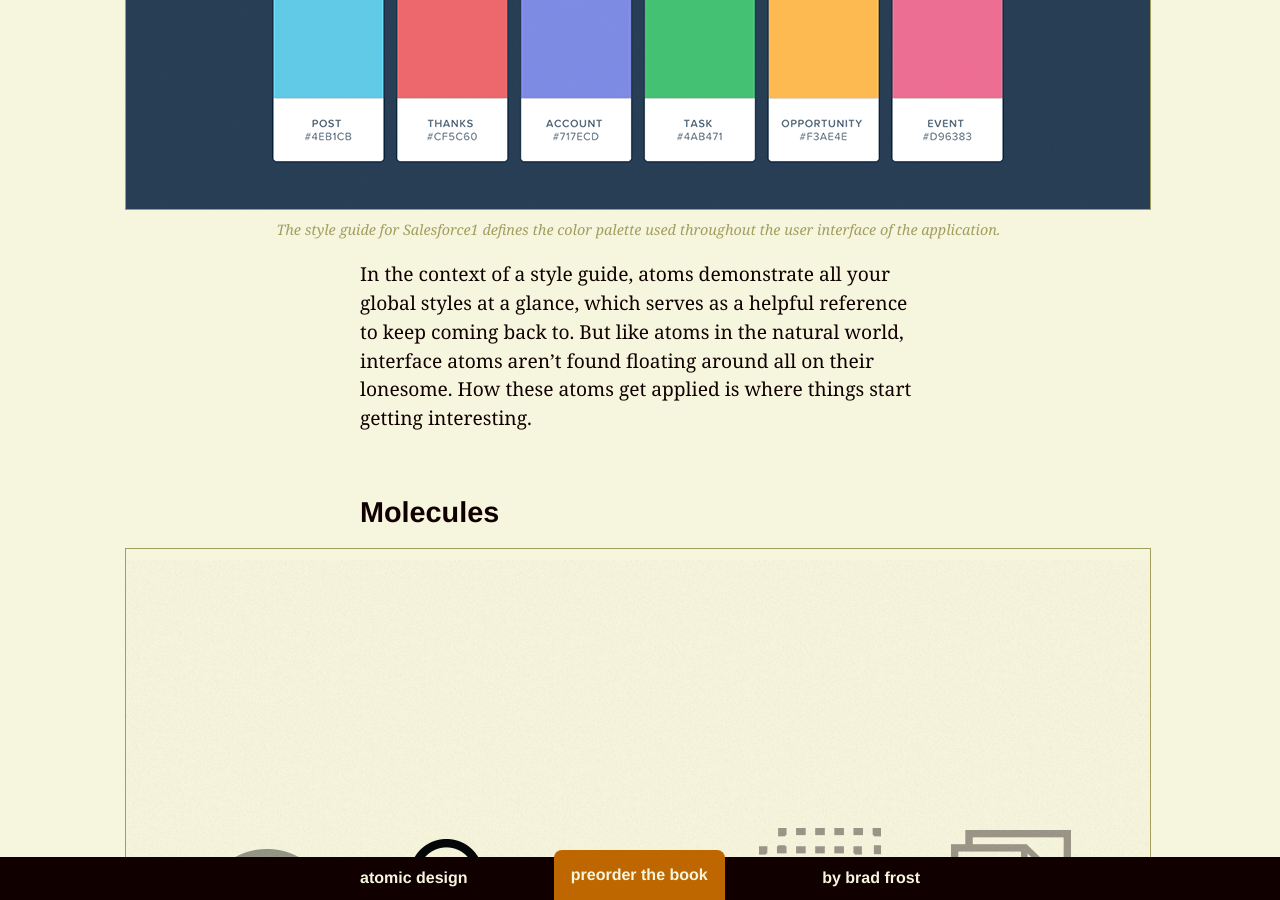
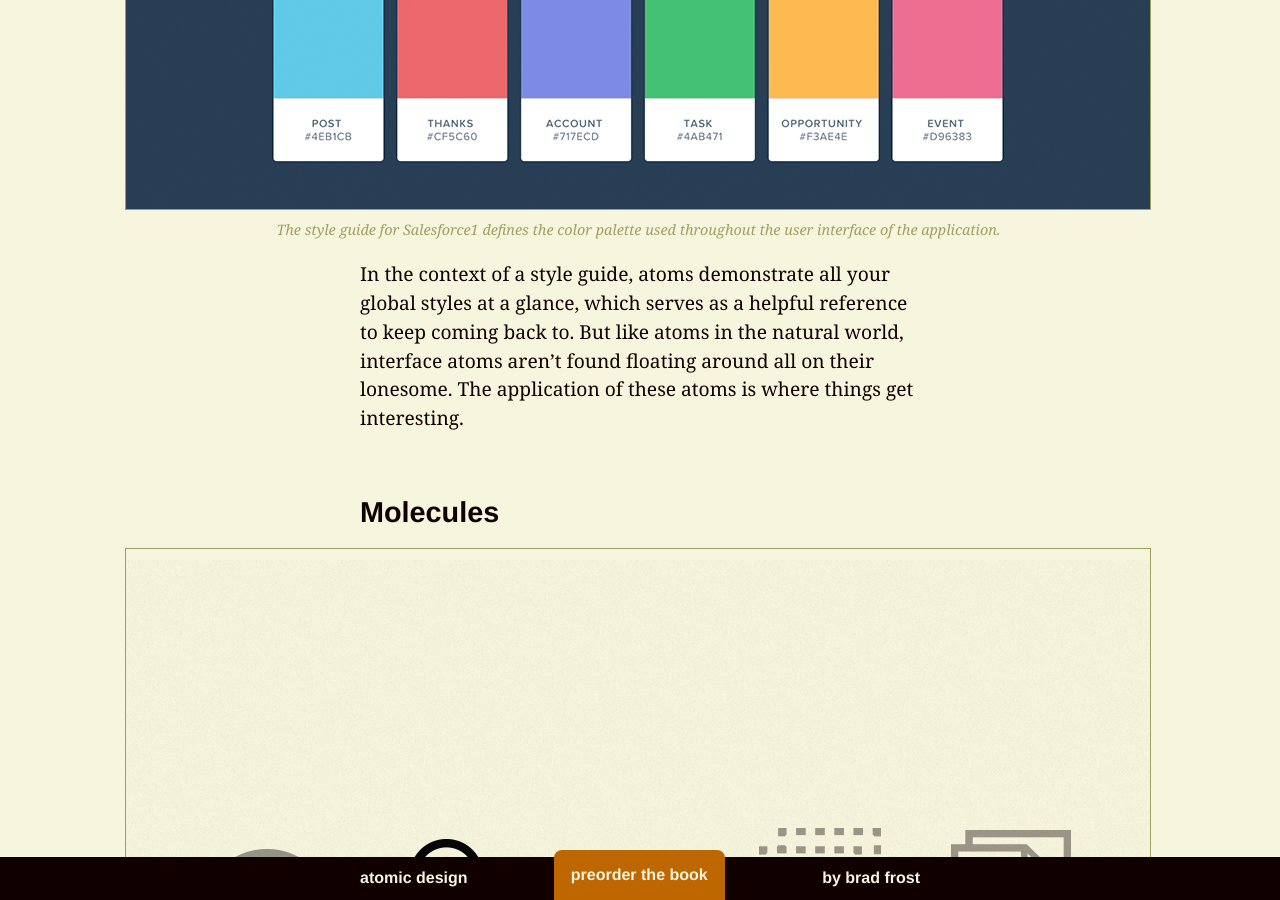
Before and after one commit to bradfrost/atomic-design, a Jekyll site: the page built from chapter-2.md, in a window 1280 px wide and 900 px high, scrolled down 9512 px. Built offline with Jekyll 4.4.1, drawn with Linux system fonts in a browser that asks for light colours.

Commit message:
Chapter 2 draft
Refine last paragraph in atoms section

```diff
--- a/chapter-2.md
+++ b/chapter-2.md
@@ -67,7 +67,7 @@ In addition to the tags that make up our user interfaces, atoms can also include
 
 {% include figure.html src="../images/content/styleguide-salesforce-colors.png" caption="The style guide for Salesforce1 defines the color palette used throughout the user interface of the application." %}
 
-In the context of a style guide, atoms demonstrate all your global styles at a glance, which serves as a helpful reference to keep coming back to. But like atoms in the natural world, interface atoms aren't found floating around all on their lonesome. How these atoms get applied is where things start getting interesting.
+In the context of a style guide, atoms demonstrate all your global styles at a glance, which serves as a helpful reference to keep coming back to. But like atoms in the natural world, interface atoms aren't found floating around all on their lonesome. The application of these atoms is where things get interesting.
 
 ## Molecules
 {% include figure.html src="../images/content/atomic-design-molecules.png" caption="" %}
```
Also changed, not shown: 2 other files.
